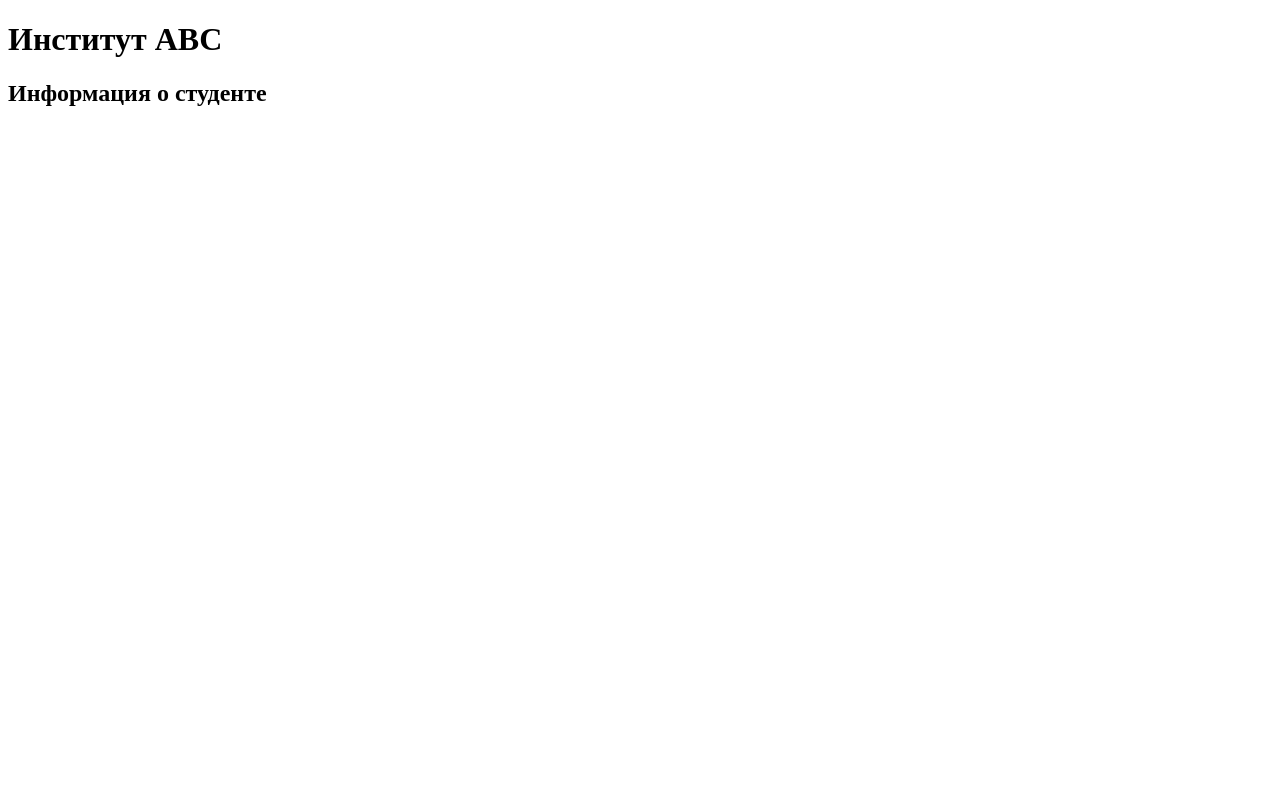
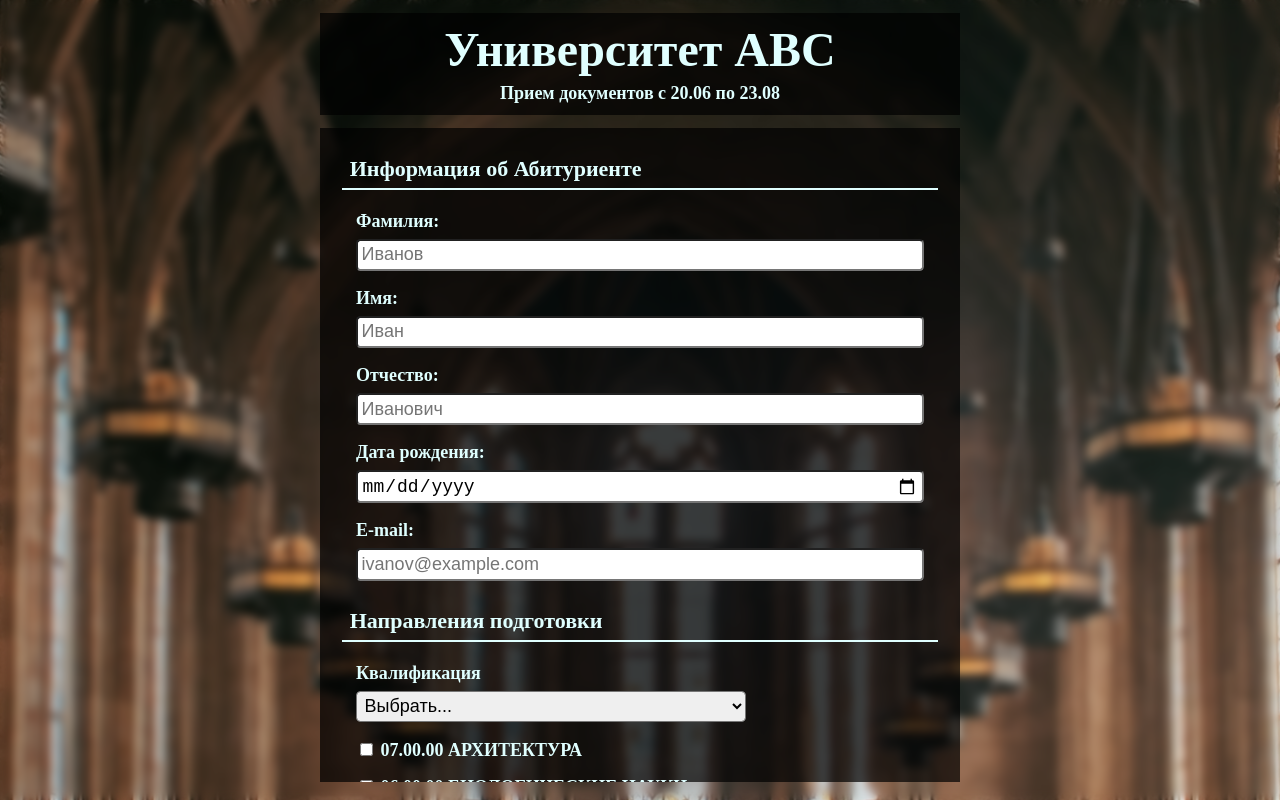
Before and after one commit to nilVFS/Student-Recruitment-Form, a plain HTML site: page index.html in a window 1280 px wide. Drawn offline with Linux system fonts and the light colour scheme.

Commit message:
add about and qualification forms

```diff
--- a/index.html
+++ b/index.html
@@ -5,19 +5,122 @@
     <meta http-equiv="X-UA-Compatible" content="IE=edge">
     <meta name="viewport" content="width=device-width, initial-scale=1.0">
     <title>Document</title>
+    <link href="/resources/styles/reset.css" type="text/css" rel="stylesheet" />
+    <link href="/resources/styles/styles.css" type="text/css" rel="stylesheet" />
 </head>
 <body>
+
     <header>
-        <h1>Институт ABC</h1>
+        <h1>Университет ABC</h1>
+        <p>Прием документов с 20.06 по 23.08</p>
     </header>
+
     <main>
         <form action="#" method="POST">
             <section role="region" aria-labelledby="student-info">
-                <h2>Информация о студенте</h2>
+                <h2 id="student-info">Информация об Абитуриенте</h2>
+                <div class="info">
+                    <label for="student-surname">Фамилия:</label>
+                    <input id="student-surname" type="text" name="student-surname" placeholder="Иванов" required />
+                </div>
+                <div class="info">
+                    <label for="student-name">Имя:</label>
+                    <input id="student-name" type="text" name="student-name" placeholder="Иван" required />
+                </div>
+                <div class="info">
+                    <label for="student-patronymic">Отчество:</label>
+                    <input id="student-patronymic" type="text" name="student-patronymic" placeholder="Иванович" required />
+                </div>
+                <div class="info">
+                    <label for="birth-date">Дата рождения:</label>
+                    <input id="birth-date" type="date" name="birth-date" required />
+                </div>
+                <div class="info">
+                    <label for="email">E-mail:</label>
+                    <input id="student-email" type="email" name="email"
+                    pattern="[a-z0-9._%+-]+@[a-z0-9.-]+\.[a-z]{2,4}$" placeholder="ivanov@example.com" />
+                </div>
             </section>
-            <section></section>
-            <section></section>
+            <section role="region" aria-labelledby="specialization">
+                <h2 id="specialization">Направления подготовки</h2>
+                <div class="qualification">
+                    <label for="qual">Квалификация</label>
+                    <select id="qual" required>
+                        <option value="">Выбрать...</option>
+                        <option value="middle">Среднее Профессиональное Образование</option>
+                        <option value="bachelor">Бакалавриат</option>
+                        <option value="magistracy">Магистратура</option>
+                        <option value="postgraduate">Аспирантура</option>
+                    </select>
+                </div>
+                <div class="qualification">
+                    <label for="">
+                        <input id="" type="checkbox" />
+                        07.00.00 АРХИТЕКТУРА
+                    </label>
+                </div>
+                <div class="qualification">
+                    <label for="">
+                        <input id="" type="checkbox" />
+                        06.00.00 БИОЛОГИЧЕСКИЕ НАУКИ
+                    </label>
+                </div>
+                <div class="qualification">
+                    <label for="">
+                        <input id="" type="checkbox" />
+                        54.00.00 ИЗОБРАЗИТЕЛЬНОЕ ИСКУССТВО И ПРИКЛАДНЫЕ ВИДЫ ИСКУССТВ
+                    </label>
+                </div>
+                <div class="qualification">
+                    <label for="">
+                        <input id="" type="checkbox" />
+                        09.00.00 ИНФОРМАТИКА И ВЫЧИСЛИТЕЛЬНАЯ ТЕХНИКА
+                    </label>
+                </div>
+                <div class="qualification">
+                    <label for="">
+                        <input id="" type="checkbox" />
+                        10.00.00 ИНФОРМАЦИОННАЯ БЕЗОПАСНОСТЬ
+                    </label>
+                </div>
+                <div class="qualification">
+                    <label for="">
+                        <input id="" type="checkbox" />
+                        01.00.00 МАТЕМАТИКА И МЕХАНИКА
+                    </label>
+                </div>
+                <div class="qualification">
+                    <label for="">
+                        <input id="" type="checkbox" />
+                        41.00.00 ПОЛИТИЧЕСКИЕ НАУКИ И РЕГИОНОВЕДЕНИЕ
+                    </label>
+                </div>
+                <div class="qualification">
+                    <label for="">
+                        <input id="" type="checkbox" />
+                        39.00.00 СОЦИОЛОГИЯ И СОЦИАЛЬНАЯ РАБОТА
+                    </label>
+                </div>
+                <div class="qualification">
+                    <label for="">
+                        <input id="" type="checkbox" />
+                        42.00.00 СРЕДСТВА МАССОВОЙ ИНФОРМАЦИИ И ИНФОРМАЦИОННО-БИБЛИОТЕЧНОЕ ДЕЛО
+                    </label>
+                </div>
+                <div class="qualification">
+                    <label for="">
+                        <input id="" type="checkbox" />
+                        38.00.00 ЭКОНОМИКА И УПРАВЛЕНИЕ
+                    </label>
+                </div>
+            </section>
+            <section role="region" aria-labelledby="documents">
+                <h2 id="documents"></h2>
+            </section>
+
+            <input type="submit" value="Отправить" />
         </form>
     </main>
+
 </body>
 </html>
--- a/resources/styles/reset.css
+++ b/resources/styles/reset.css
@@ -46,3 +46,13 @@
 	border-collapse: collapse;
 	border-spacing: 0;
 }
+
+button, input[type="submit"], input[type="reset"] {
+	background: none;
+	color: inherit;
+	border: none;
+	padding: 0;
+	font: inherit;
+	cursor: pointer;
+	outline: inherit;
+}
--- a/resources/styles/styles.css
+++ b/resources/styles/styles.css
@@ -0,0 +1,123 @@
+*, *::before, *::after {
+    box-sizing: border-box;
+    outline: none;
+}
+
+:root {
+    --background-main: rgba(0, 0, 0, 0.7);
+}
+
+body {
+    display: flex;
+    flex-direction: column;
+    justify-content: flex-start;
+    align-items: center;
+    height: 100vh;
+    width: 100%;
+    overflow: hidden;
+    font-size: 18px;
+    font-weight: 600;
+    color: lightcyan;
+    background: url("/resources/images/helen-ngoc-n-xBOa3VTGFyU-unsplash.jpg");
+    background-repeat: no-repeat;
+    background-position: center;
+    -webkit-backdrop-filter: blur(5px);
+            backdrop-filter: blur(5px);
+}
+
+header {
+    width: 100%;
+    background-color: var(--background-main);
+    margin: 1%;
+    padding: 0.75em;
+    text-align: center;
+}
+
+h1 {
+    font-weight: 900;
+    font-size: 10vw;
+    margin-bottom: 0.2em;
+}
+
+h2 {
+    font-weight: 700;
+    font-size: 22px;
+    padding: 0.35em;
+    margin: 1em;
+    border-bottom: 2px solid lightcyan;
+}
+
+main {
+    width: 100%;
+    max-height: 100%;
+    background-color: var(--background-main);
+    overflow: scroll;
+    scroll-behavior: smooth;
+}
+
+section div {
+    margin: 1em 2em;
+}
+
+.info {
+    display: flex;
+    flex-direction: column;
+}
+
+label {
+    display: block;
+    margin-bottom: 0.5em;
+}
+
+input[type="text"], input[type="email"], input[type="date"], select {
+    font-size: 18px;
+    padding: 0.2em;
+    min-width: 300px;
+    max-width: 100%;
+    border-radius: 0.25em;
+}
+
+input[type="submit"] {
+    display: block;
+    margin: 0 auto 1em;
+    font-size: 22px;
+    width: 20%;
+    padding: 0.75em;
+    -webkit-appearance: none;
+    outline: none;
+    background-color: green;
+}
+
+
+.spec {
+    display: flex;
+    flex-direction: row;
+}
+
+
+
+@media screen and (min-width: 768px) {
+    main {
+        width: 70%;
+    }
+
+    header {
+        width: 70%;
+    }
+
+    h1 {
+        font-size: 3rem;
+    }
+}
+
+@media screen and (min-width: 1080px) {
+
+    header {
+        max-width: 50%;
+    }
+
+    main {
+        max-width: 50%;
+        margin-bottom: 1em;
+    }
+}
```
Also changed, not shown: resources/images/helen-ngoc-n-xBOa3VTGFyU-unsplash.jpg (added).
